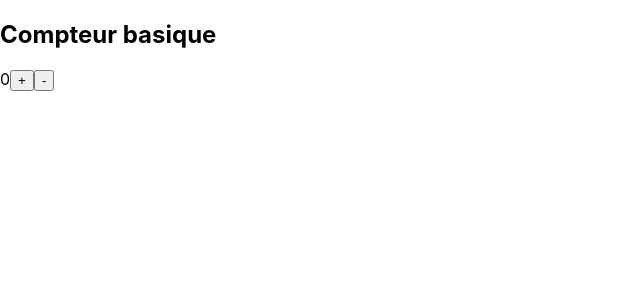
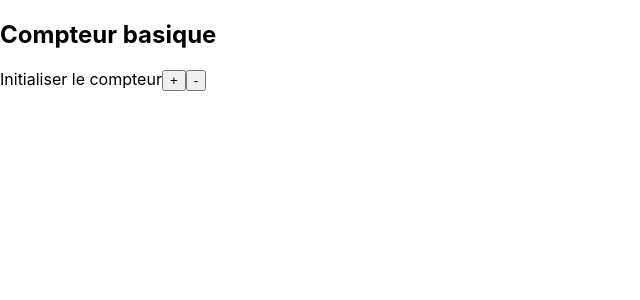
Before and after one commit to LysanderH/React-intro, a React (Create React App) app: page / in a window 1280 px wide. Shown: the top 300 px of the page, without its empty margins (0-640 px from the left). Built offline with nearby package versions, Linux system fonts and the light colour scheme.

Commit message:
Counter initialisation

```diff
--- a/src/components/Counter.jsx
+++ b/src/components/Counter.jsx
@@ -21,7 +21,7 @@ class Counter extends Component {
             <section>
                 <h2 aria-level="2" role="heading">Compteur basique</h2>
                 <p>
-                    <span>{this.state.count}</span>
+                    <span>{this.state.count === 0 ? "Initialiser le compteur" : this.state.count}</span>
                     <button onClick={this.addOne}>+</button>
                     <button onClick={this.substractOne}>-</button>
                 </p>
```
